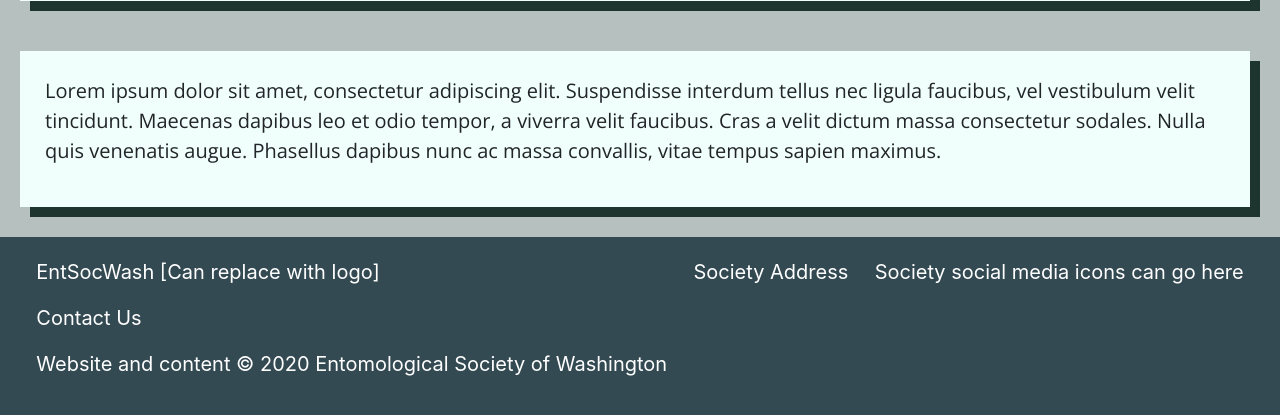
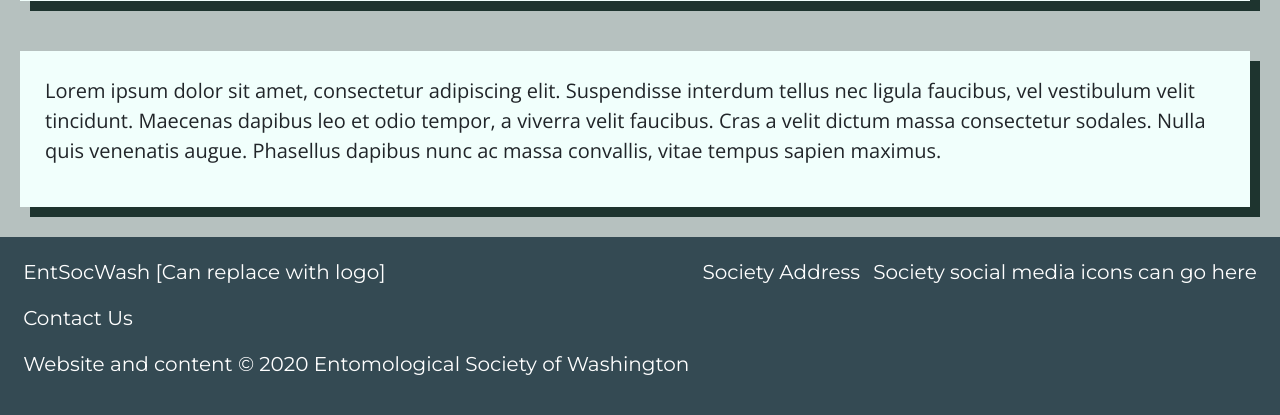
Before and after one commit to Meganmccarty/entsocwash, a Python web app: template templates/flex_page.html in a window 1280 px wide. Shown: the part 1380-1795 px from the top of the page. Run offline with Jinja, Linux system fonts and the light colour scheme; the template is opened without the code that fills it, so the values that code supplies are empty; some libraries are stand-ins or nearby versions.

Commit message:
Customized font in footer

```diff
--- a/static/styles.css
+++ b/static/styles.css
@@ -145,6 +145,7 @@ footer {
     flex-direction: row;
     align-items: top;
     justify-content: space-evenly;
+    font-family: 'Montserrat', sans-serif;
 }
 
 .footer-item {
```
